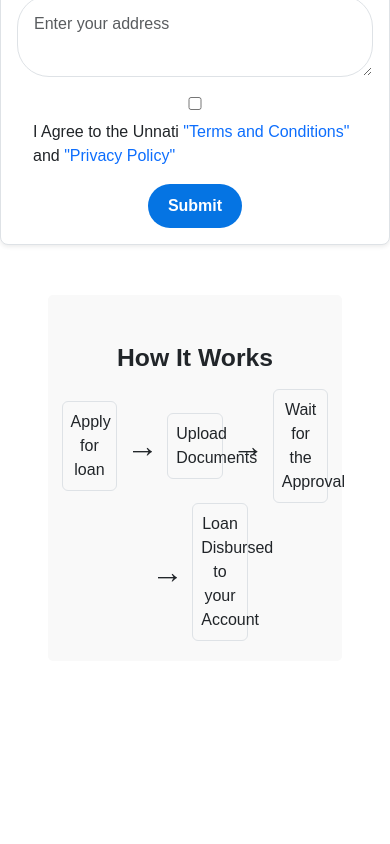
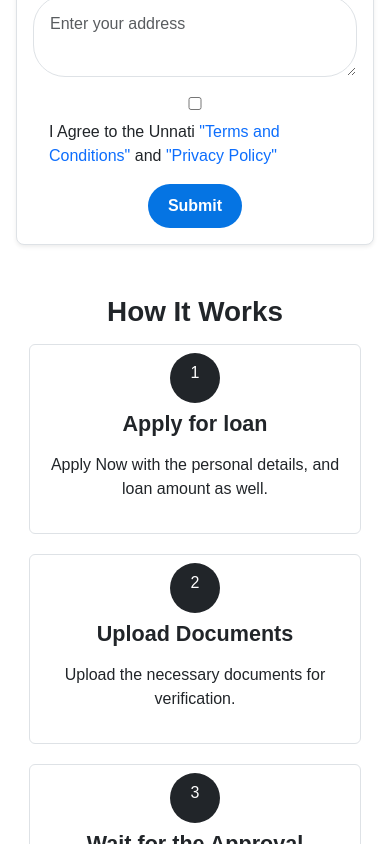
Before and after one commit to ritikagupta88/unnati_app, a React (Create React App) app: page / in a window 390 px wide. Shown: the part 1156-2000 px from the top of the page. Before the commit the page ends 1817 px from the top, so only its background shows below. Built offline with nearby package versions, Linux system fonts and the light colour scheme.

Commit message:
change how-its-works-card

```diff
--- a/src/leadForm.js
+++ b/src/leadForm.js
@@ -4,7 +4,7 @@ export const LeadForm = () => {
   return (
     <div className="hero-form">
       <h1
-        className="fs-5 p-4 text-white rounded-top-3 shadow-sm mb-0"
+        className="fs-5 p-4 text-white rounded-top-3 shadow-sm mb-0 mx-sm-0 mx-3"
         style={{ backgroundColor: "rgb(21, 10, 182)" }}
       >
         APPLY NOW OR CHECK YOUR LOAN ELIGIBILITY TODAY
@@ -13,7 +13,7 @@ export const LeadForm = () => {
         action="https://docs.google.com/forms/d/e/1FAIpQLSc8LkKC3fepOrafUFVtUk8v409jwmMRXUodZv6FHmxtkbnCfA/formResponse"
         method="POST"
         target="_self"
-        className="border bg-white rounded-bottom-3 shadow-sm p-3"
+        className="border bg-white rounded-bottom-3 shadow-sm p-3 mx-sm-0 mx-3"
       >
         <div className="row">
           <div className="col-md-6">
--- a/src/mainpage.js
+++ b/src/mainpage.js
@@ -55,10 +55,10 @@ function Mainpage() {
                   </li>
                 </ul>
                 <a
-                  href="tel:+919540539345"
+                  href="tel:+919214870973"
                   className="btn-number rounded-5 ms-3"
                 >
-                  +919540539345
+                  +919214870973
                 </a>
               </div>
             </div>
@@ -118,10 +118,10 @@ function Mainpage() {
               </li>
             </ul>
             <a
-                  href="tel:+919540539345"
+                  href="tel:+919214870973"
                   className="btn-number rounded-5 ms-3"
                 >
-                  +919540539345
+                  +919214870973
                 </a>
           </div>
         </div>
@@ -163,44 +163,54 @@ function Mainpage() {
       <div className="mobile-only">
         <LeadForm />
       </div>
-      <div className="mx-5 pt-5 working-container">
-        <h2 className="text-center fw-bold mb-3">How It Works</h2>
-        <div className="row align-items-center justify-content-center">
+      <div className="pt-sm-5">
+        <h1 className="text-center fw-bold mb-3">How It Works</h1>
+        < div className="row align-items-center justify-content-center">
           <div
-            style={{ width: "20%" }}
-            className="how-it-works-card col-lg-3 col-12 border rounded-2 p-2 text-center position-relative"
+            style={{ width: "20%"}}
+            className="how-it-works-card col-lg-3 mx-sm-2 border rounded-2 p-2 text-center position-relative"
           >
-            Apply for loan
-          </div>
-          <div className="text-center p-0 m-0" style={{ width: "50px" }}>
-            <span style={{ fontSize: "2rem" }}>&rarr;</span>
+            <div className="rounded-5 p-2 mb-2 align-items-center justify-content-center mx-auto bg-dark text-white" style={{width:"50px",height:"50px"}}>
+              1
+              </div>
+            <h4 className="fw-bold">Apply for loan</h4>
+            <p className="px-2 py-2">Apply Now with the personal details, and loan amount as well.</p>
           </div>
           <div
             style={{ width: "20%" }}
-            className="how-it-works-card col-lg-3 col-12 border rounded-2 p-2 text-center position-relative"
+            className="how-it-works-card col-lg-3 mx-sm2 border rounded-2 p-2 text-center position-relative"
           >
-            Upload Documents
+            <div className="rounded-5 p-2 mb-2 align-items-center justify-content-center mx-auto bg-dark text-white" style={{width:"50px",height:"50px"}}>
+              2
+              </div>
+            <h4 className="fw-bold">Upload Documents</h4>
+            <p className="px-2 py-2">Upload the necessary documents for verification.</p>
           </div>
-          <div className="text-center p-0 m-0" style={{ width: "50px" }}>
-            <span style={{ fontSize: "2rem" }}>&rarr;</span>
-          </div>
+
           <div
             style={{ width: "20%" }}
-            className="how-it-works-card col-lg-3 col-12 border rounded-2 p-2 text-center position-relative"
+            className="how-it-works-card col-lg-3 mx-sm-2 border rounded-2 p-2 text-center position-relative"
           >
-            Wait for the Approval
+            <div className="rounded-5 p-2 mb-2 align-items-center justify-content-center mx-auto bg-dark text-white" style={{width:"50px",height:"50px"}}>
+              3
+              </div>
+            <h4 className="fw-bold">Wait for the Approval</h4>
+            <p className="px-2 py-2">Get the approval in a few minutes shortly.</p>
           </div>
-          <div className="text-center p-0 m-0" style={{ width: "50px" }}>
-            <span style={{ fontSize: "2rem" }}>&rarr;</span>
-          </div>
+
           <div
             style={{ width: "20%" }}
-            className="how-it-works-card col-lg-3 col-12 border rounded-2 p-2 text-center position-relative"
+            className="how-it-works-card col-lg-3 mx-sm-2 border rounded-2 p-2 text-center position-relative"
           >
-            Loan Disbursed to your Account
+            <div className="rounded-5 p-2 mb-2 align-items-center justify-content-center mx-auto bg-dark text-white" style={{width:"50px",height:"50px"}}>
+              4
+              </div>
+            <h4 className="fw-bold">Loan Disbursed</h4>
+            <p className="px-2 py-2">Receive the loan amount in your linked account</p>
           </div>
         </div>
       </div>
+
     </>
   );
 }
--- a/src/media.css
+++ b/src/media.css
@@ -34,9 +34,8 @@
     padding: 15px;
     font-size: 14px;
   }
-  .working-container {
-    padding: 20px;
-    background-color: #f9f9f9;
-    border-radius: 5px;
+ .how-it-works-card {
+    width: 80% !important;
+    margin-bottom: 20px;
   }
 }
--- a/src/style.css
+++ b/src/style.css
@@ -108,7 +108,9 @@
   font-weight: bold;
   font-size: large;
   text-transform: uppercase;
+
 }
+
 
 .mobile-only {
   display: none;
```
